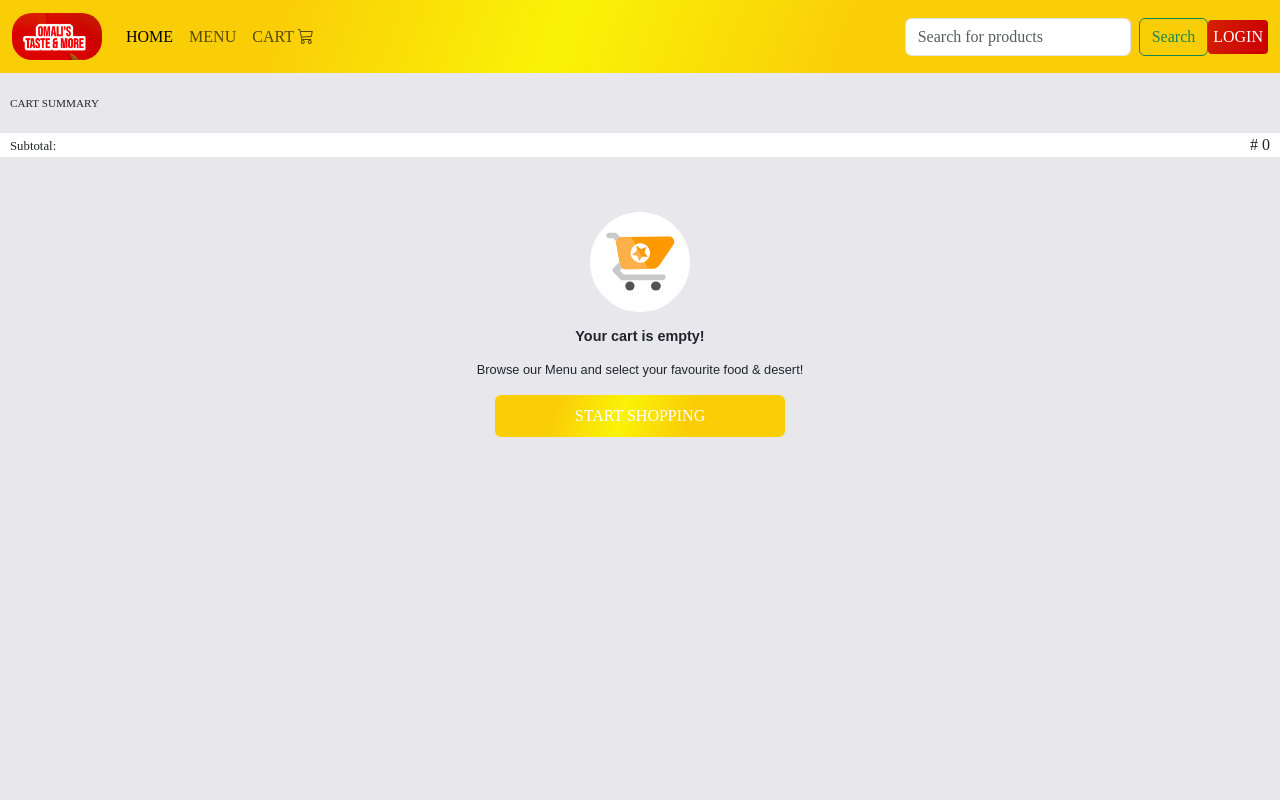
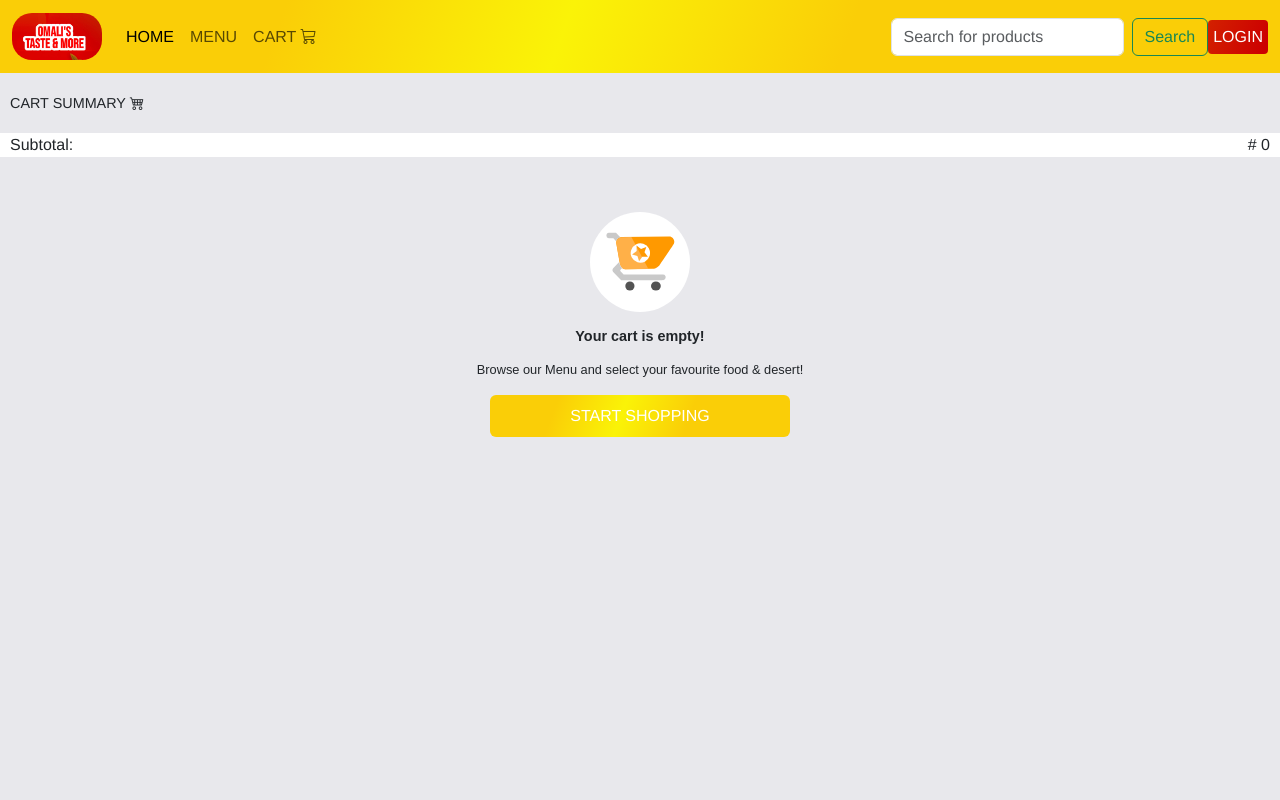
Before and after one commit to Jeremy5522117/Omalis-taste, a PHP site: page /cart.html in a window 1280 px wide. Run offline with PHP 8.4, Linux system fonts and the light colour scheme; some web fonts are replaced.

Commit message:
font changes

```diff
--- a/asset/css/cart.css
+++ b/asset/css/cart.css
@@ -12,7 +12,7 @@ main{
 
 }
 .cart-p{
-  font-size: 0.7rem;
+  font-size: 0.9rem;
   line-height: 60px;
   margin: 0;
   padding: 0 10px;
@@ -25,9 +25,10 @@ main{
   display: flex;
   justify-content: space-between;
   align-items: center;
+  font-size: 1rem;
 }
 .sub-t{
-  font-size: 0.8rem;
+
 }
 .empty-cart-sec{
   text-align: center;
@@ -55,9 +56,16 @@ main{
   top: 93%;
   text-align: center;margin-top: ;
 }
+.check-outt a{
+  text-decoration: none;
+  display: flex;
+  justify-content: center;
+  height: 95%;
+  font-size: medium;
+  font-family:'Franklin Gothic Medium', 'Arial Narrow', Arial, sans-serif ;
+}
 .check-out-btn{
   width: 95%;
-  height: 95%;
   border-radius: 30px;
   background-color: #d32100 ;
   color: #fff;
@@ -65,6 +73,9 @@ main{
 }
 .footer{
   margin-top: 50px;
+  display: flex;
+  justify-content: center;
+
 }
 .items-list{
   padding-top: 35px;
--- a/asset/css/menu.css
+++ b/asset/css/menu.css
@@ -6,7 +6,9 @@
     }
   *{
     box-sizing: border-box;
-    font-family: jeremypop;
+    /* font-family: jeremypop; */
+    font-family:'Franklin Gothic Medium', 'Arial Narrow', Arial, sans-serif ;
+    font-weight: 500;
     margin: 0;
     padding: 0;
   }
--- a/asset/javascript/shopon-cart.js
+++ b/asset/javascript/shopon-cart.js
@@ -69,7 +69,7 @@
         //Update total price
         totalAmountElement.textContent = formatPrice(calculateTotal());
 
-        showCheckOut.textContent = "Checkout #" + formatPrice(calculateTotal())
+        showCheckOut.textContent = "Checkout " + ' (#' + formatPrice(calculateTotal()) + ')'
       } else {
         emptyCartMessage.style.display = 'block'; // Show empty message
         totalAmountElement.textContent = '0'; //reset total to 0
--- a/cart.html
+++ b/cart.html
@@ -46,7 +46,7 @@
   </header>
 
 <main>
-  <p class="cart-p">CART SUMMARY</p>
+  <p class="cart-p">CART SUMMARY <i class="bi bi-cart4"></i></p>
 
   <section class="sub-tot-sec">
     <div class="sub-tot-div">
@@ -91,10 +91,10 @@
 
 
 </main>
-<footer class="footer-display" >
+<footer >
    <div class="check-outt">
     <a href="">
-      <button id="footer-display" style="display: none;" class="check-out-btn"  > <i class="bi bi-cart4"></i>Checkout  (# 25,000)</button>
+      <button id="footer-display" style="display: none;" class="check-out-btn"  > Checkout  (# 25,000)</button>
     </a>
   </div>
 </footer>
```
